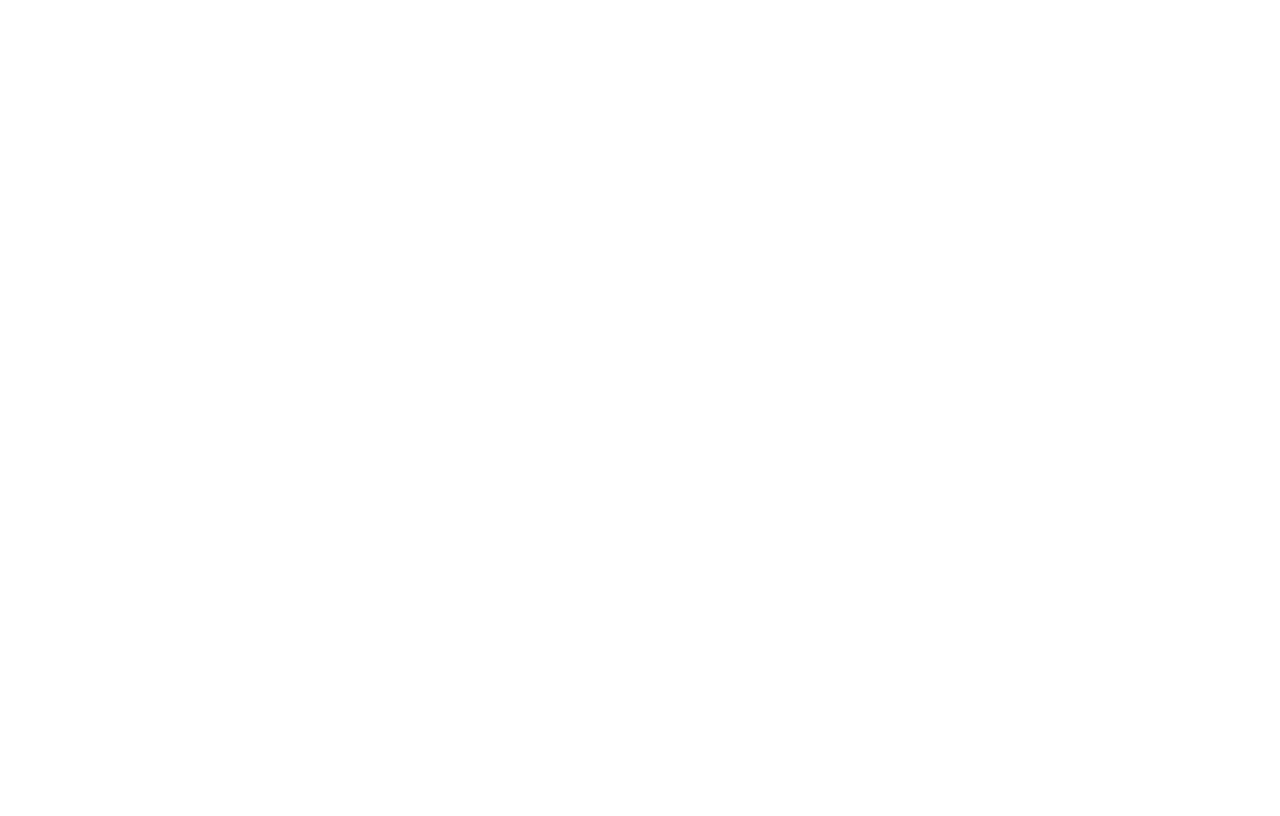
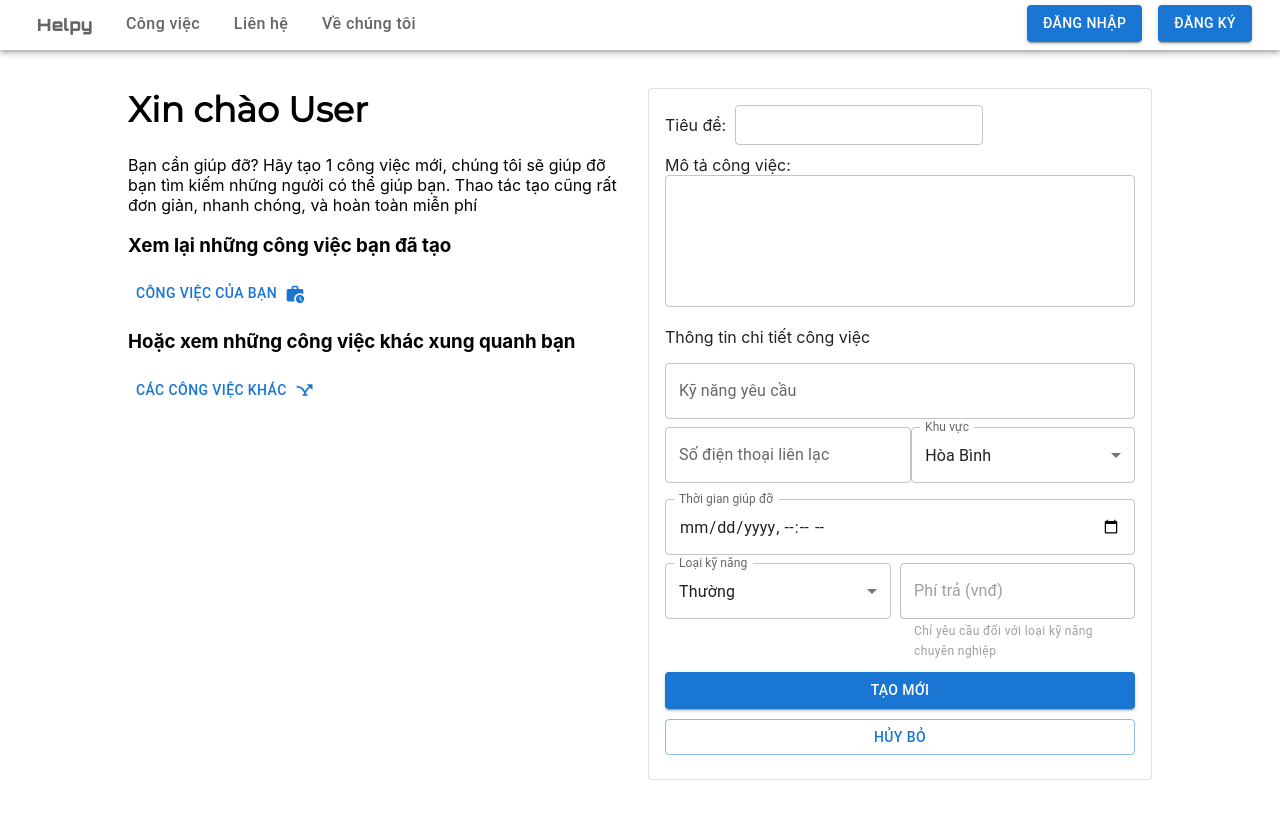
Before and after one commit to manhhungpc/cnpm_btl, a React (Create React App) app in the folder client/: page /create-new-job in a window 1280 px wide. Before the commit this address had no page. Shown: the top 816 px of the page. Built offline with nearby package versions, Linux system fonts and the light colour scheme.

Commit message:
create job page

```diff
--- a/client/src/Routers.js
+++ b/client/src/Routers.js
@@ -3,6 +3,7 @@
 import Home from "./pages/Home";
 import Job from "./pages/Job";
 import Login from "./pages/Login";
+import CreateJob from "./pages/CreateJob";
 
 export default function Routers() {
   return (
@@ -11,6 +12,7 @@
         <Route path="/" element={<Home />} />
         <Route path="/login" element={<Login />} />
         <Route path="/jobs" element={<Job />} />
+        <Route path="/create-new-job" element={<CreateJob />} />
       </Routes>
     </BrowserRouter>
   );
--- /dev/null
+++ b/client/src/components/JobForm.js
@@ -0,0 +1,126 @@
+import { useState } from "react";
+import TextField from "@mui/material/TextField";
+import MenuItem from "@mui/material/MenuItem";
+import Card from "@mui/material/Card";
+import CardContent from "@mui/material/CardContent";
+import Button from "@mui/material/Button";
+import styles from "../styles/JobForm.module.css";
+
+const areas = [
+  {
+    value: "Hanoi",
+    label: "Hà Nội",
+  },
+  {
+    value: "Hoabinh",
+    label: "Hòa Bình",
+  },
+  {
+    value: "Haiduong",
+    label: "Hải Dương",
+  },
+];
+const types = [
+  {
+    value: 0,
+    label: "Thường",
+  },
+  {
+    value: 1,
+    label: "Chuyên nghiệp",
+  },
+];
+
+export default function JobForm() {
+  const [area, setArea] = useState("Hoabinh");
+  const [type, setType] = useState(0);
+  const isDisabled = type ? false : true;
+
+  const handleChangeArea = (event) => {
+    setArea(event.target.value);
+  };
+
+  const handleChangeType = (event) => {
+    setType(event.target.value);
+  };
+
+  return (
+    <>
+      <Card variant="outlined">
+        <CardContent>
+          <div className={styles.title}>
+            <span>Tiêu đề: &nbsp;</span>
+            <TextField size="small" variant="outlined" />
+          </div>
+          <div>
+            <div>Mô tả công việc:</div>
+            <TextField size="small" multiline fullWidth rows={5} />
+          </div>
+
+          <div className={styles.info}>Thông tin chi tiết công việc</div>
+          <TextField
+            label="Kỹ năng yêu cầu"
+            placeholder="Ví dụ: sửa chữa, đi chợ, chăm sóc người bệnh, ..."
+            variant="outlined"
+            fullWidth
+            margin="normal"
+          />
+          <div style={{ display: "flex", justifyContent: "space-between" }}>
+            <TextField label="Số điện thoại liên lạc" variant="outlined" />
+            <TextField
+              select
+              label="Khu vực"
+              value={area}
+              onChange={handleChangeArea}
+              className={styles.inputArea}
+            >
+              {areas.map((option) => (
+                <MenuItem key={option.value} value={option.value}>
+                  {option.label}
+                </MenuItem>
+              ))}
+            </TextField>
+          </div>
+          <TextField
+            label="Thời gian giúp đỡ"
+            InputLabelProps={{ shrink: true }}
+            type="datetime-local"
+            variant="outlined"
+            fullWidth
+            margin="normal"
+          />
+          <div style={{ display: "flex", justifyContent: "space-between" }}>
+            <TextField
+              select
+              label="Loại kỹ năng"
+              value={type}
+              onChange={handleChangeType}
+              style={{ width: "48%" }}
+            >
+              {types.map((option) => (
+                <MenuItem key={option.value} value={option.value}>
+                  {option.label}
+                </MenuItem>
+              ))}
+            </TextField>
+
+            <TextField
+              disabled={isDisabled}
+              label="Phí trả (vnđ)"
+              helperText="Chỉ yêu cầu đối với loại kỹ năng chuyên nghiệp"
+              variant="outlined"
+              style={{ width: "50%" }}
+            />
+          </div>
+
+          <Button variant="contained" fullWidth style={{ margin: "10px 0" }}>
+            Tạo mới
+          </Button>
+          <Button variant="outlined" fullWidth>
+            Hủy bỏ
+          </Button>
+        </CardContent>
+      </Card>
+    </>
+  );
+}
--- /dev/null
+++ b/client/src/pages/CreateJob.js
@@ -0,0 +1,37 @@
+import React, { useState } from "react";
+import Navbar from "../components/Navbar";
+import Button from "@mui/material/Button";
+import Grid from "@mui/material/Grid";
+import styles from "../styles/CreateJob.module.css";
+import JobForm from "../components/JobForm";
+import WorkHistoryIcon from "@mui/icons-material/WorkHistory";
+import AirlineStopsIcon from "@mui/icons-material/AirlineStops";
+
+export default function CreateJob() {
+  return (
+    <>
+      <Navbar />
+      <div className={styles.container}>
+        <Grid container spacing={2}>
+          <Grid item xs={6}>
+            <h1 className={styles.title}>Xin chào User</h1>
+            <p>
+              Bạn cần giúp đỡ? Hãy tạo 1 công việc mới, chúng tôi sẽ giúp đỡ bạn tìm kiếm những
+              người có thể giúp bạn. Thao tác tạo cũng rất đơn giản, nhanh chóng, và hoàn toàn miễn
+              phí
+            </p>
+            <h3>Xem lại những công việc bạn đã tạo</h3>
+            <Button endIcon={<WorkHistoryIcon />}>Công việc của bạn</Button>
+            <h3>Hoặc xem những công việc khác xung quanh bạn</h3>
+            <Button href="/jobs" endIcon={<AirlineStopsIcon />}>
+              Các công việc khác
+            </Button>
+          </Grid>
+          <Grid item xs={6}>
+            <JobForm />
+          </Grid>
+        </Grid>
+      </div>
+    </>
+  );
+}
--- /dev/null
+++ b/client/src/styles/CreateJob.module.css
@@ -0,0 +1,13 @@
+@import url("https://fonts.googleapis.com/css2?family=Montserrat&display=swap");
+
+.container {
+  margin: 3% 10%;
+  display: flex;
+  justify-content: space-around;
+}
+
+.title {
+  font-family: "Montserrat", sans-serif;
+  font-size: 35px;
+  margin-top: 0;
+}
--- /dev/null
+++ b/client/src/styles/JobForm.module.css
@@ -0,0 +1,13 @@
+.title {
+  display: flex;
+  align-items: center;
+  margin-bottom: 10px;
+}
+
+.inputArea {
+  width: 48%;
+}
+
+.info {
+  margin-top: 20px;
+}
```
